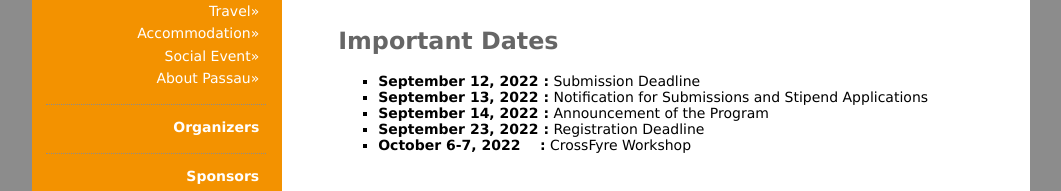
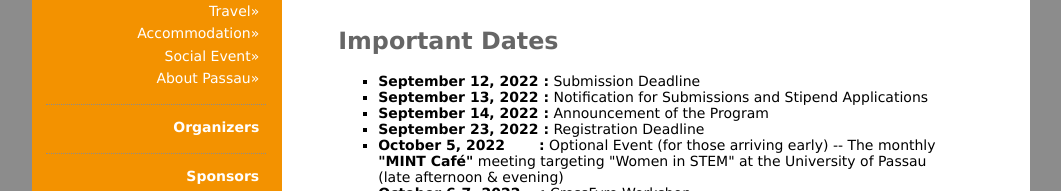
Before and after one commit to crossfyre22/crossfyre22.github.io, a plain HTML site: page dates.html in a window 1280 px wide. Shown: the part 609-800 px from the top of the page, without its empty margins (109-1170 px from the left). Drawn offline with Linux system fonts and the light colour scheme.

Commit message:
Update dates.html
Added MINT Cafe.

```diff
--- a/dates.html
+++ b/dates.html
@@ -158,6 +158,7 @@
   <!-- <li><b><span style="color: red">September 20, 2022 :</span></b> <span style="color: red">Notification for Submissions and Stipend Applications</span></li> -->
   <!-- <li><b><span style="color: red">September 21, 2022 :</span></b> <span style="color: red">Announcement of the Program</span></li> -->
   <li><b>September 23, 2022 :</b> Registration Deadline</li>
+  <li><b>October 5, 2022 &nbsp;&nbsp;&nbsp;&nbsp;&nbsp;&nbsp;:</b> Optional Event (for those arriving early) -- The monthly <b>"MINT Caf&eacute;"</b> meeting targeting "Women in STEM" at the University of Passau (late afternoon & evening)</li>
   <li><b>October 6-7, 2022 &nbsp;&nbsp;&nbsp;:</b> CrossFyre Workshop</li>
 </ul>
 </p>
```
